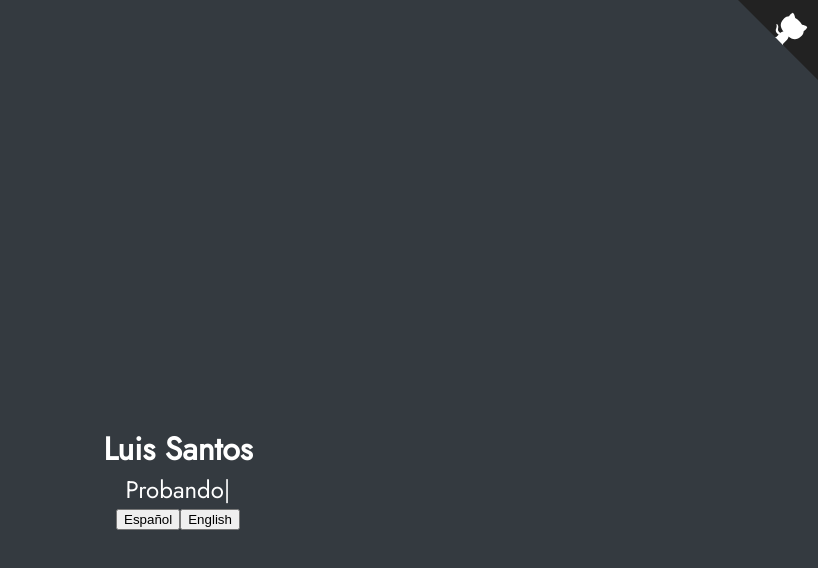
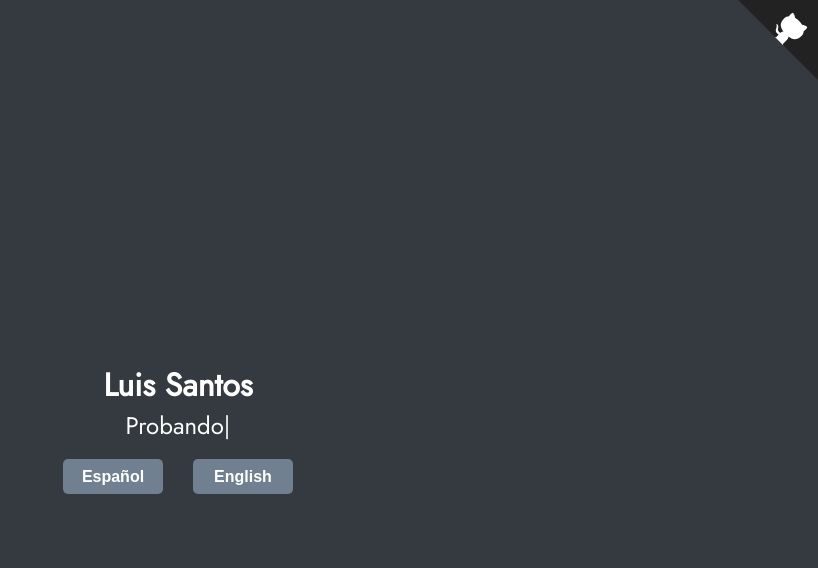
Before and after one commit to Ldsc2002/portfolio-react-ui, a React (Vite) app: page / in a window 1280 px wide. Shown: the top 568 px of the page, without its empty margins (462-1280 px from the left). Built offline with nearby package versions, Linux system fonts and the light colour scheme; some icons are missing.

Commit message:
Fixed styling

```diff
--- a/src/components/LanguageSelector.jsx
+++ b/src/components/LanguageSelector.jsx
@@ -1,11 +1,13 @@
 import React from 'react'
 import PropTypes from 'prop-types'
+import classes from '../style/LanguageSelector.module.css'
 
 function LanguageSelector({ languages, langChange }) {
     return (
-        <div className="posts-container">
+        <div className={classes.buttonContainer}>
             {languages.map((language) => (
                 <button
+                    className={classes.button}
                     type="button"
                     value={language.key}
                     key={language.key}
--- a/src/style/Landing.module.css
+++ b/src/style/Landing.module.css
@@ -25,6 +25,7 @@
     color: white;
     width: 100%;
     text-align: center;
+    margin-bottom: 100px;
 }
 
 .type {
--- /dev/null
+++ b/src/style/LanguageSelector.module.css
@@ -0,0 +1,15 @@
+.buttonContainer {
+    margin-top: 2vh;
+}
+
+.button {
+    background-color: slategray;
+    border: none;
+    border-radius: 5px;
+    color: white;
+    width: 100px;
+    height: 35px;
+    margin: 0px 15px 0px 15px;
+    font-weight: bold;
+    font-size: 16px;
+}
```
